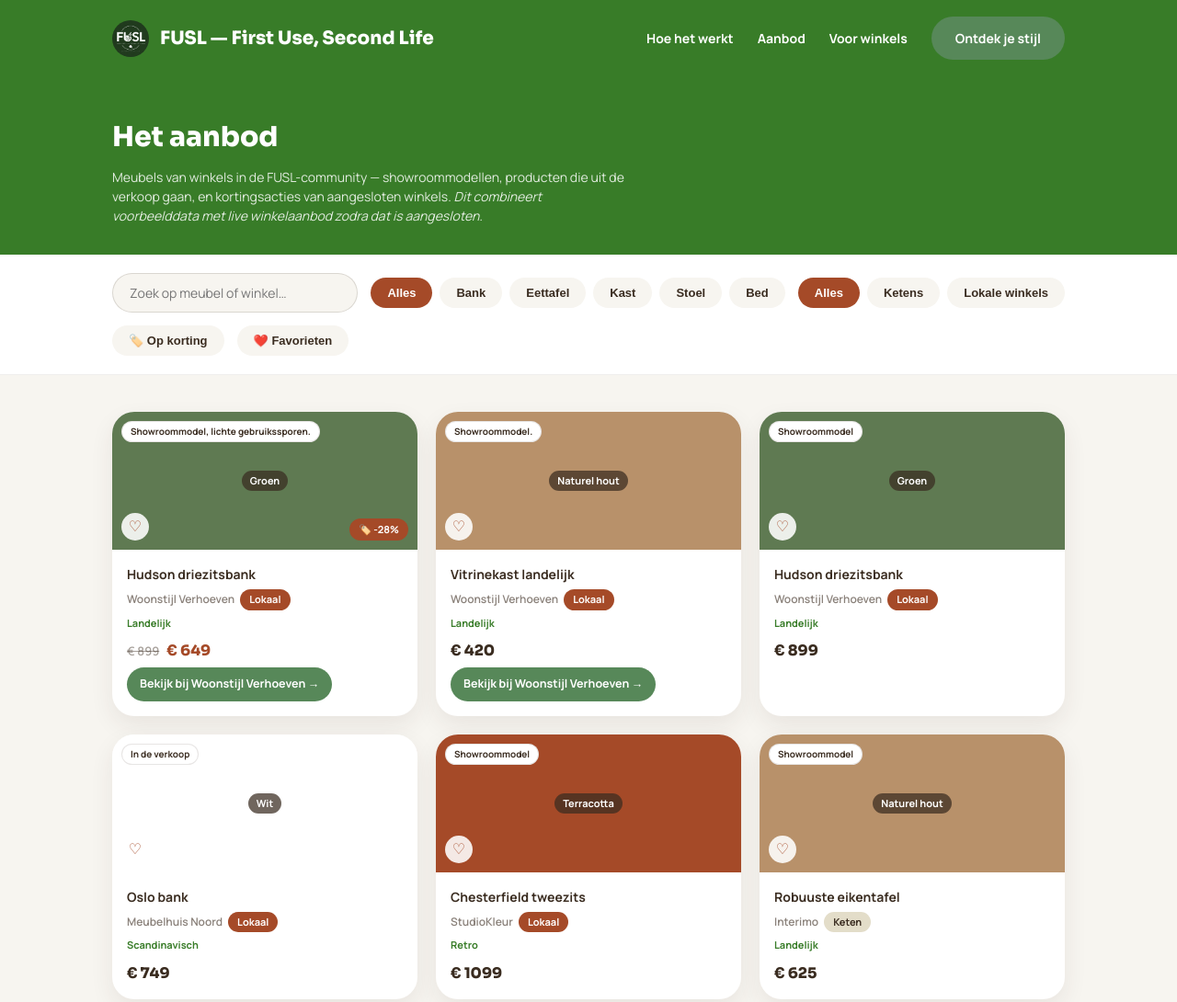
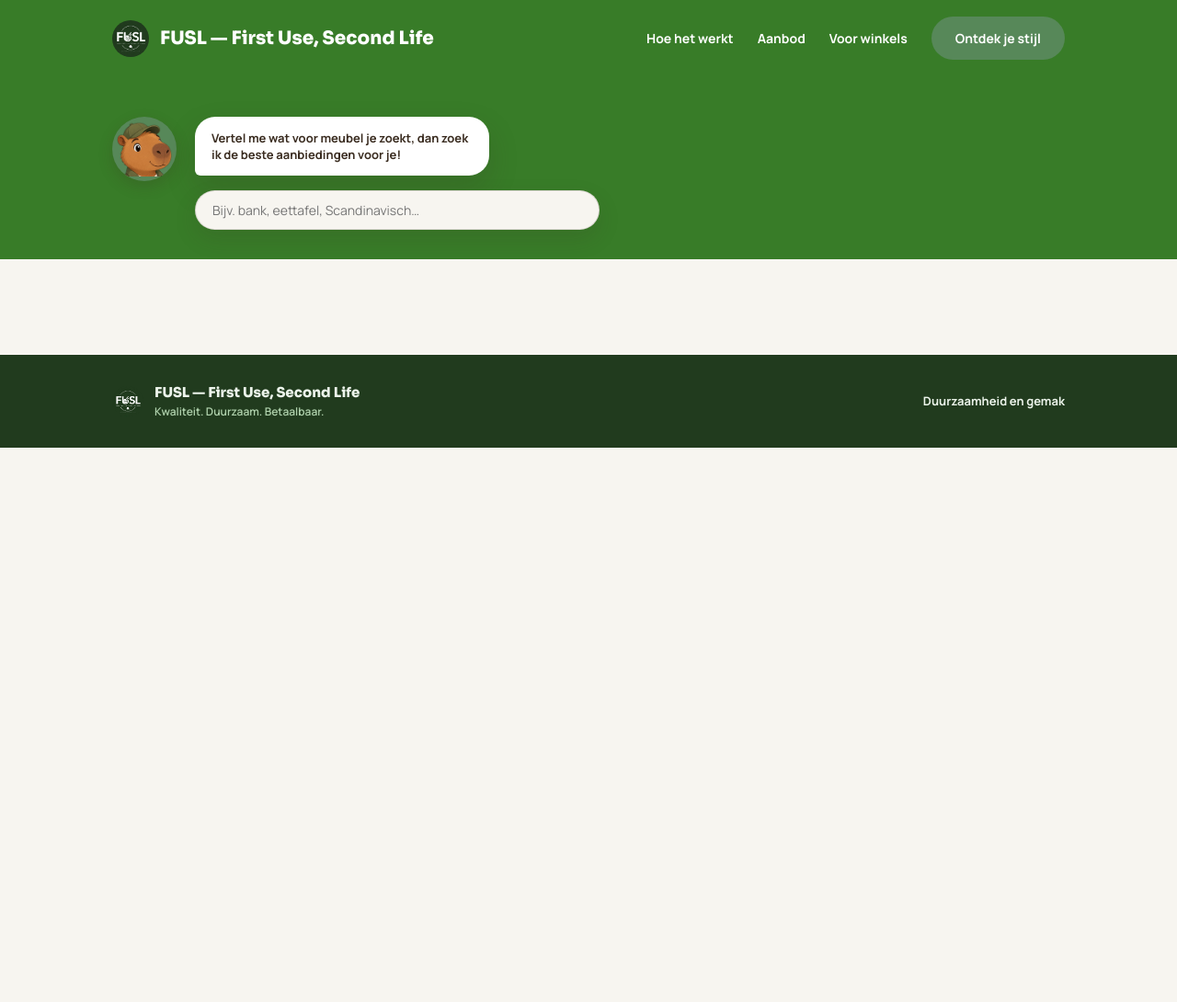
Before and after one commit to MisterGrapefruit/fusl-website, a plain HTML site: page aanbod.html in a window 1280 px wide. Shown: the top 1090 px of the page at 92% size. After the commit the page ends 800 px from the top, so only its background shows below. Drawn offline with Linux system fonts and the light colour scheme.

Commit message:
Maak de aanbodpagina minimaal: alleen Capy + zoekbalk, resultaten en filters pas na typen
- aanbod.html: titel/intro-tekst vervangen door Capy met een praatwolk
  ("Vertel me wat voor meubel je zoekt...") en een grote zoekbalk; de
  categorie-, type-, korting- en favorieten-filters en de profielbanner
  blijven verborgen totdat er iets getypt is.
- Zoeken matcht nu ook op meubelsoort, stijl en kleur (niet alleen naam/
  winkel), zodat termen als "bank" of "Scandinavisch" ook resultaat geven.
- css/style.css: nieuwe stijlen voor de Capy+zoekbalk-header en een
  visually-hidden-klasse voor de (nu onzichtbare, wel aanwezige) h1.

```diff
--- a/aanbod.html
+++ b/aanbod.html
@@ -26,8 +26,16 @@
 
 <header class="aanbod-header">
   <div class="container">
-    <h1>Het aanbod</h1>
-    <p>Meubels van winkels in de FUSL-community — showroommodellen, producten die uit de verkoop gaan, en kortingsacties van aangesloten winkels. <em>Dit combineert voorbeelddata met live winkelaanbod zodra dat is aangesloten.</em></p>
+    <h1 class="visually-hidden">Aanbod — zoek je meubel</h1>
+    <div class="aanbod-search-header">
+      <div class="style-mascot">
+        <img src="images/capy-face.png" alt="Capy, de FUSL-mascotte">
+      </div>
+      <div class="aanbod-search-col">
+        <div class="speech-bubble aanbod-speech-bubble">Vertel me wat voor meubel je zoekt, dan zoek ik de beste aanbiedingen voor je!</div>
+        <input type="text" class="search-input aanbod-search-input" id="search-input" placeholder="Bijv. bank, eettafel, Scandinavisch…" autocomplete="off">
+      </div>
+    </div>
     <div class="profile-banner" id="profile-banner" style="display: none;">
       <span id="profile-banner-text"></span>
       <a href="vragenlijst.html">Wijzig je voorkeuren</a>
@@ -35,9 +43,8 @@
   </div>
 </header>
 
-<div class="filter-bar">
+<div class="filter-bar" id="filter-bar" hidden>
   <div class="container">
-    <input type="text" class="search-input" id="search-input" placeholder="Zoek op meubel of winkel…">
     <div class="filter-group" id="category-filters">
       <button class="pill active" data-category="alles" type="button">Alles</button>
       <button class="pill" data-category="bank" type="button">Bank</button>
@@ -88,11 +95,20 @@
   var profile = fuslGetProfile();
   var PRODUCTS = SAMPLE_PRODUCTS; // wordt aangevuld/vervangen zodra live winkelaanbod geladen is
 
-  function setupProfileBanner() {
+  // Pas als er iets getypt is, tonen we filters, profielbanner en resultaten —
+  // daarvoor houden we de pagina bewust rustig (alleen Capy + zoekbalk).
+  function hasSearch() {
+    return state.search.trim().length > 0;
+  }
+
+  function updateProfileBanner() {
+    var banner = document.getElementById('profile-banner');
     var hasStyles = profile.roomStyles && profile.roomStyles.length > 0;
     var hasColors = profile.colors && Object.keys(profile.colors).length > 0;
-    if (!hasStyles && !hasColors) return;
-    var banner = document.getElementById('profile-banner');
+    if (!hasSearch() || (!hasStyles && !hasColors)) {
+      banner.style.display = 'none';
+      return;
+    }
     var text = document.getElementById('profile-banner-text');
     var parts = [];
     if (hasStyles) parts.push((profile.roomStyles.length > 1 ? 'stijlen ' : 'stijl ') + profile.roomStyles.join(', '));
@@ -112,6 +128,16 @@
 
   function render() {
     var grid = document.getElementById('product-grid');
+    var filterBar = document.getElementById('filter-bar');
+
+    updateProfileBanner();
+
+    if (!hasSearch()) {
+      filterBar.hidden = true;
+      grid.innerHTML = '';
+      return;
+    }
+    filterBar.hidden = false;
     grid.innerHTML = '';
 
     var filtered = PRODUCTS.filter(function (p) {
@@ -121,7 +147,8 @@
       if (state.favoritesOnly && !fuslIsFavorite(p.id)) return false;
       if (state.search) {
         var q = state.search.toLowerCase();
-        if (p.name.toLowerCase().indexOf(q) === -1 && p.store.toLowerCase().indexOf(q) === -1) return false;
+        var haystack = [p.name, p.store, p.category, p.style || '', p.color || ''].join(' ').toLowerCase();
+        if (haystack.indexOf(q) === -1) return false;
       }
       return true;
     });
@@ -256,7 +283,6 @@
     if (state.favoritesOnly) render();
   });
 
-  setupProfileBanner();
   render();
 
   // Live winkelaanbod (via tools/sync-feed.js -> data/aanbod.json) erbij laden
--- a/css/style.css
+++ b/css/style.css
@@ -543,6 +543,41 @@ img { max-width: 100%; display: block; }
 .aanbod-header h1 { color: white; font-size: 30px; }
 .aanbod-header p { color: rgba(255,255,255,0.85); margin: 10px 0 0; font-size: 14px; max-width: 560px; }
 
+.visually-hidden {
+  position: absolute;
+  width: 1px;
+  height: 1px;
+  overflow: hidden;
+  clip: rect(0 0 0 0);
+  white-space: nowrap;
+}
+
+.aanbod-search-header {
+  display: flex;
+  align-items: flex-start;
+  gap: 20px;
+  flex-wrap: wrap;
+}
+
+.aanbod-search-col { flex: 1 1 260px; min-width: 240px; }
+
+.aanbod-speech-bubble { max-width: 320px; }
+
+.aanbod-search-input {
+  width: 100%;
+  max-width: 440px;
+  padding: 14px 22px;
+  border-radius: 100px;
+  border: none;
+  font-family: 'Manrope', sans-serif;
+  font-size: 15px;
+  color: var(--ink);
+  background: white;
+  box-shadow: 0 10px 24px rgba(58,44,32,0.14);
+}
+
+.aanbod-search-input:focus { outline: 2px solid var(--brand-accent); }
+
 .profile-banner {
   margin-top: 18px;
   background: rgba(255,255,255,0.12);
```
